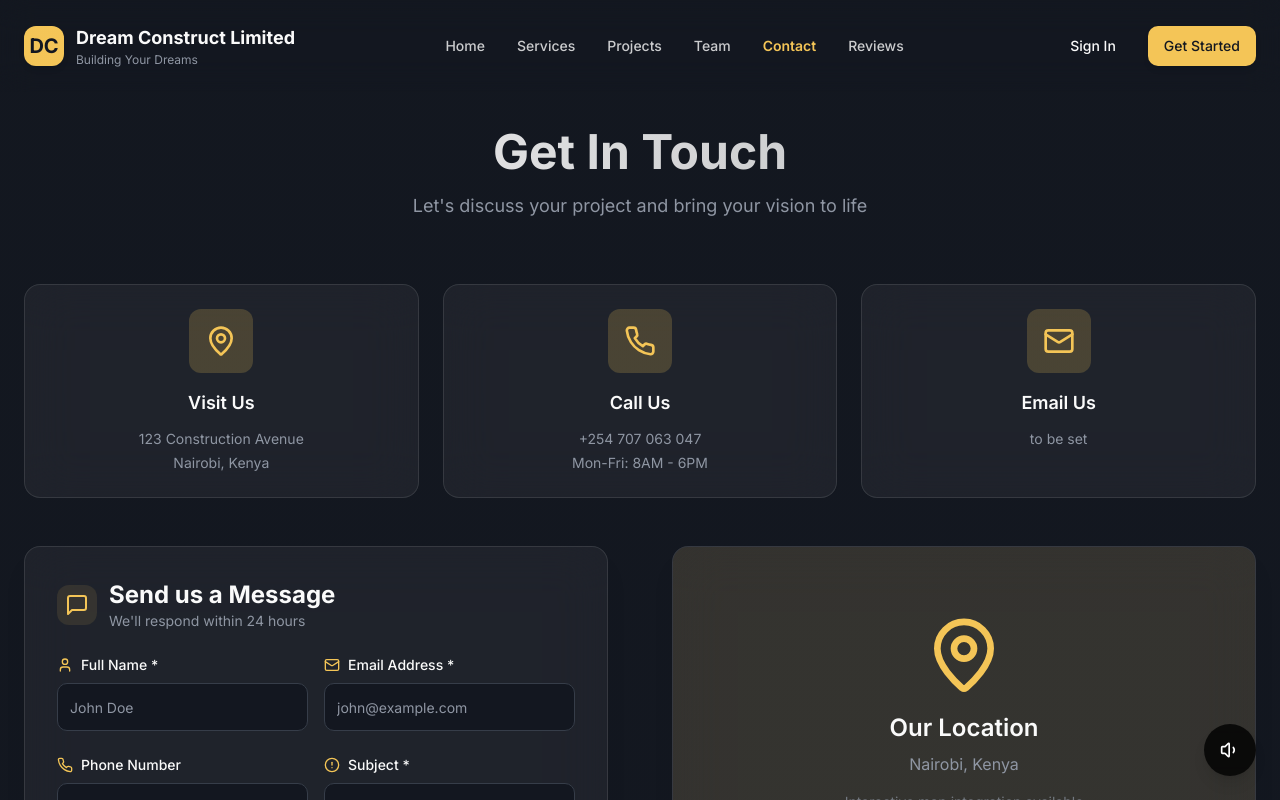
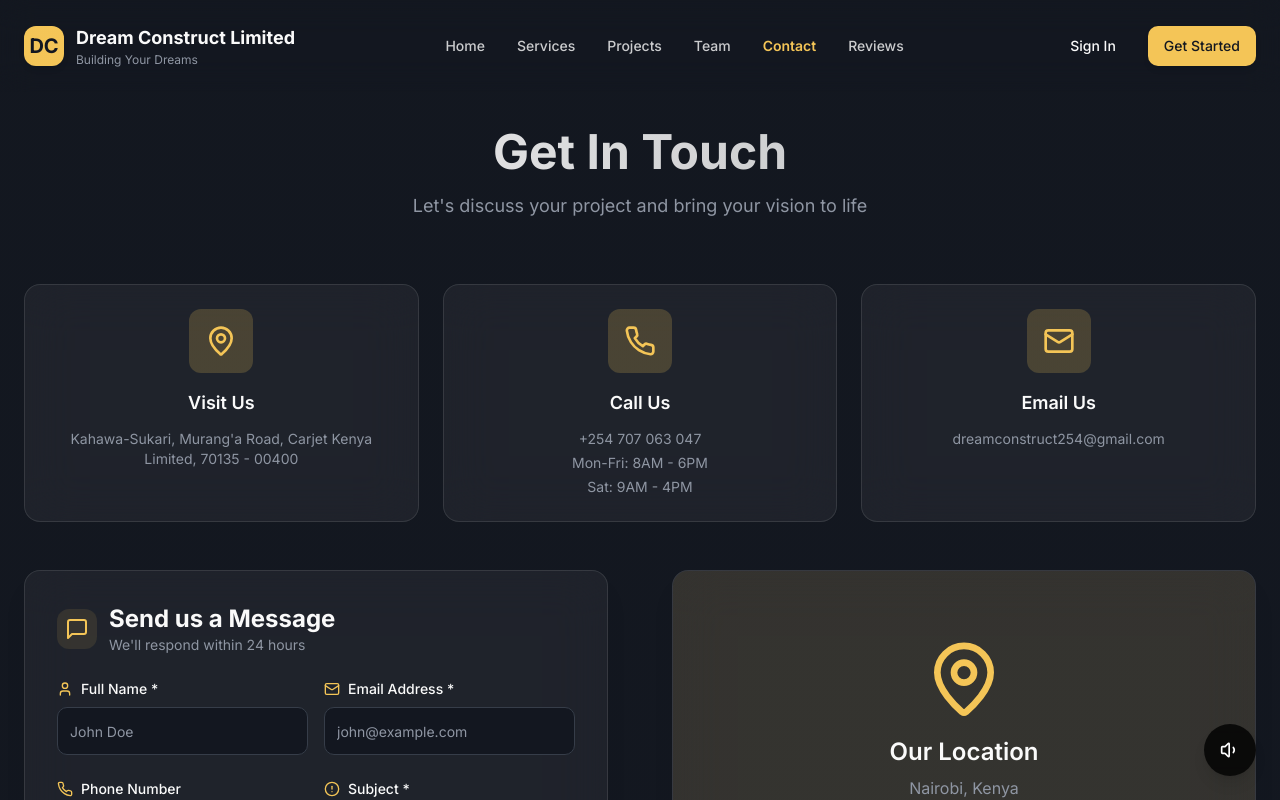
Before and after one commit to mwangiiii/dream-construct-ui, a React (Vite) app: page /contact in a window 1280 px wide. Shown: the top 800 px of the page. Built offline with nearby package versions, Linux system fonts and the light colour scheme; the HTML template or start-up script is replaced by a standard one.

Commit message:
fix: takes me at the beginning of page

```diff
--- a/src/pages/contact.tsx
+++ b/src/pages/contact.tsx
@@ -138,20 +138,20 @@ I would like to discuss the following:
     {
       icon: MapPin,
       title: "Visit Us",
-      details: ["123 Construction Avenue", "Nairobi, Kenya"],
-      link: "https://maps.google.com/?q=Nairobi,Kenya",
+      details: ["Kahawa-Sukari, Murang'a Road, Carjet Kenya Limited, 70135 - 00400"],
+      link: "https://maps.app.goo.gl/gUh4dhLXzzRH35Jv9",
     },
     {
       icon: Phone,
       title: "Call Us",
-      details: ["+254 707 063 047", "Mon-Fri: 8AM - 6PM"],
+      details: ["+254 707 063 047", "Mon-Fri: 8AM - 6PM", "Sat: 9AM - 4PM"],
       link: "tel:+254707063047",
     },
     {
       icon: Mail,
       title: "Email Us",
-      details: ["to be set"],
-      link: "mailto:mwangiwanjiku033@gmail.com",
+      details: ["dreamconstruct254@gmail.com"],
+      link: "mailto:dreamconstruct254@gmail.com",
     },
   ];
 
```
